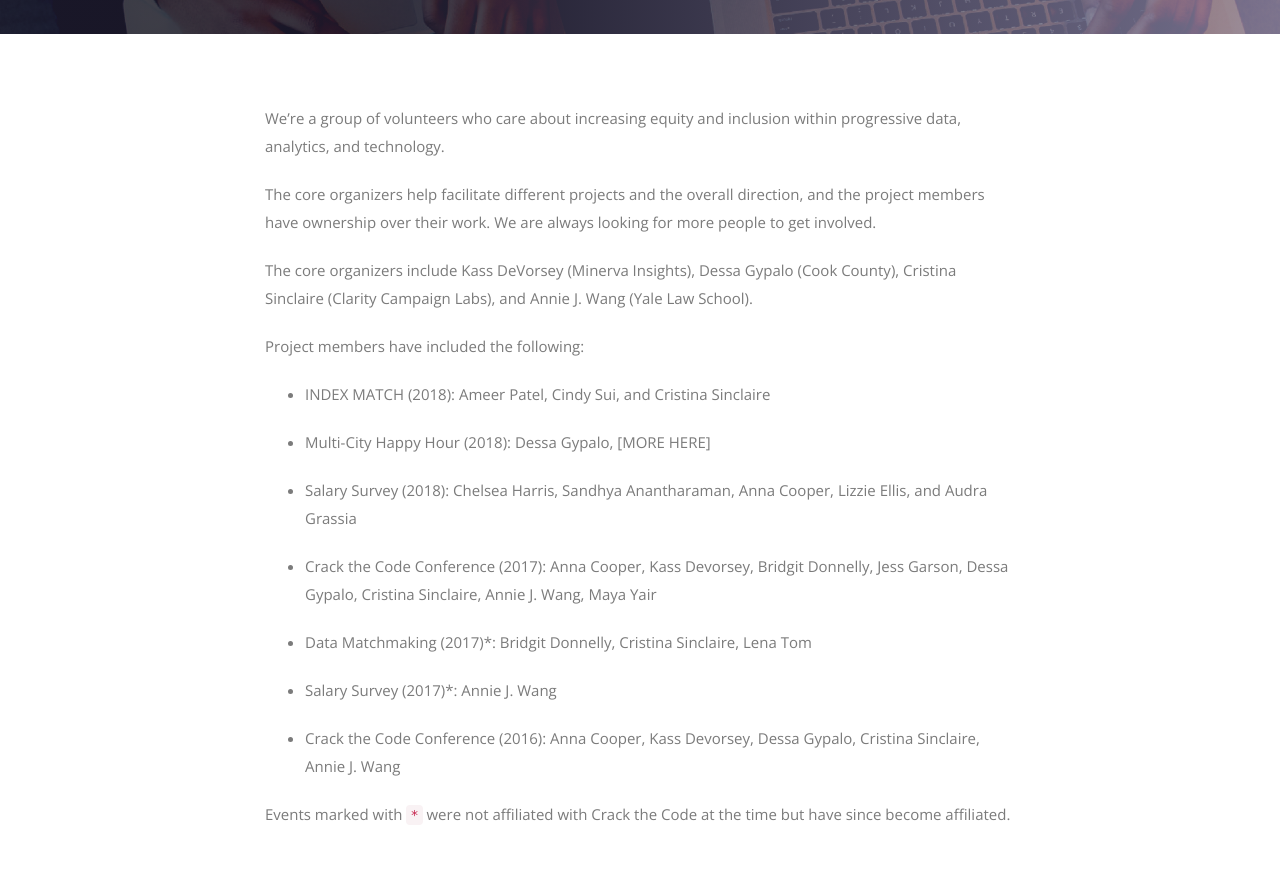
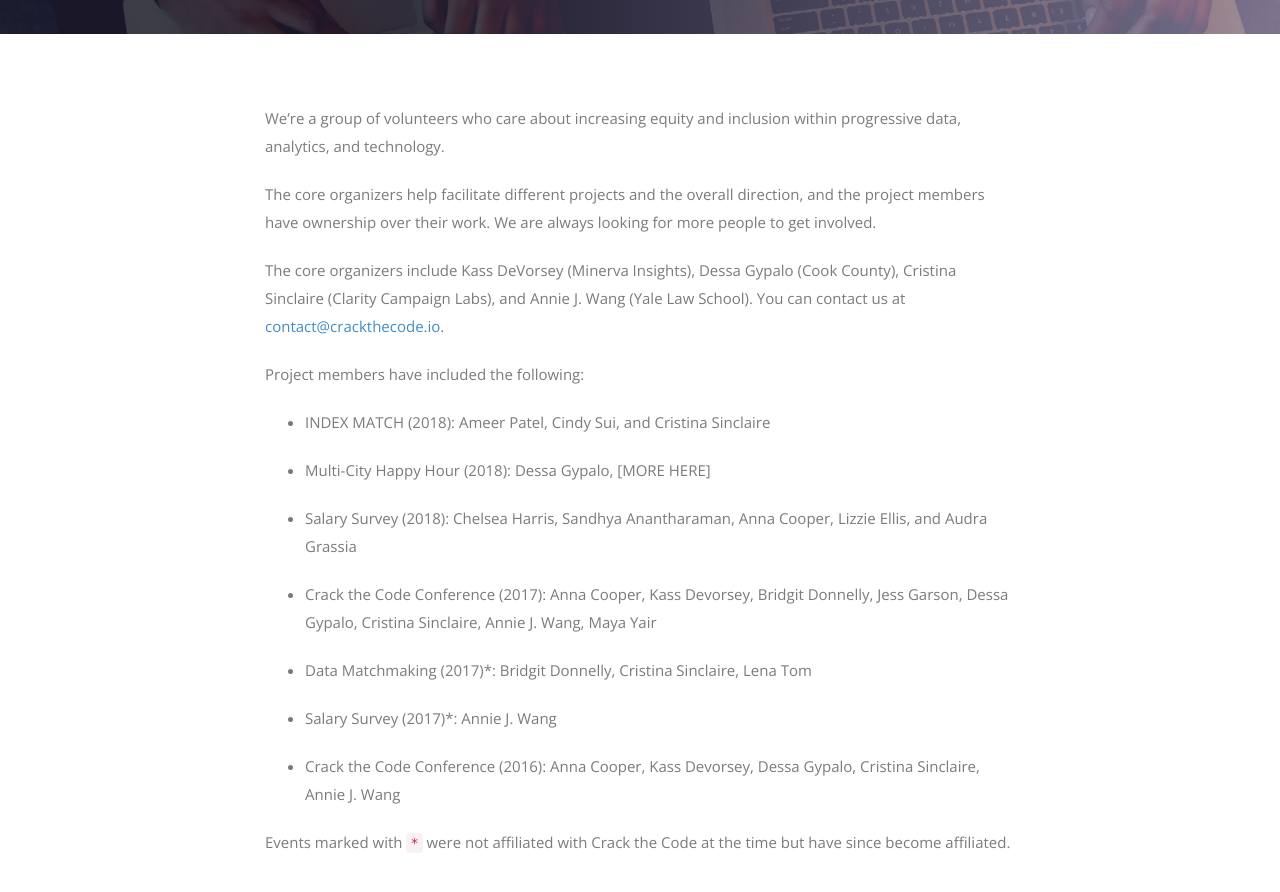
Before and after one commit to anniejw6/crackthecode_site, a Jekyll site: the page built from team.md, in a window 1280 px wide and 900 px high, scrolled down 408 px. Shown: the top 892 px of the window. Built offline with Jekyll 4.4.1, drawn with Linux system fonts in a browser that asks for light colours; nearby versions of some CDN libraries; some web fonts are replaced.

Commit message:
add stuff

```diff
--- a/index.html
+++ b/index.html
@@ -130,7 +130,7 @@ permalink: /
         <div class="block">
           <h2>Do you want to be involved?</h2>
           <!-- <p>Let us know below.</p> -->
-          <a class="btn btn-default btn-call-to-action" href="mailto:annie@crackthecode.io">Let Us Know</a>
+          <a class="btn btn-default btn-call-to-action" href="http://eepurl.com/dzZyhf">Sign Up Now!</a>
         </div>
       </div>
     </div>
--- a/team.md
+++ b/team.md
@@ -8,7 +8,7 @@ We're a group of volunteers who care about increasing equity and inclusion withi
 
 The core organizers help facilitate different projects and the overall direction, and the project members have ownership over their work. We are always looking for more people to get involved.
 
-The core organizers include Kass DeVorsey (Minerva Insights), Dessa Gypalo (Cook County), Cristina Sinclaire (Clarity Campaign Labs), and Annie J. Wang (Yale Law School).
+The core organizers include Kass DeVorsey (Minerva Insights), Dessa Gypalo (Cook County), Cristina Sinclaire (Clarity Campaign Labs), and Annie J. Wang (Yale Law School). You can contact us at [contact@crackthecode.io](mailto:crackthecode.io).
 
 Project members have included the following:
 
```
